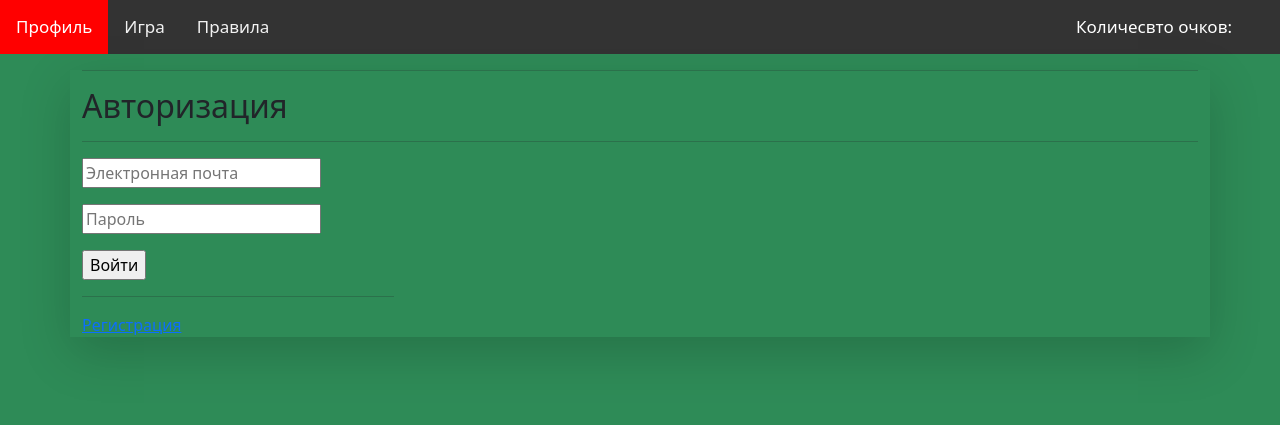
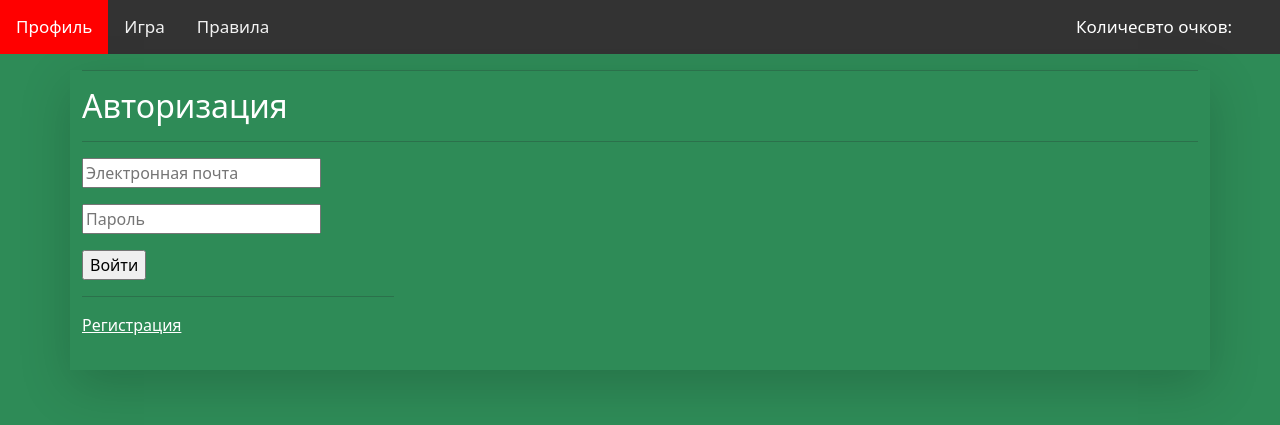
Before and after one commit to denistred/flask_project, a Flask app: page /login in a window 1280 px wide. Shown: the top 425 px of the page. Run offline with Flask 3, Linux system fonts and the light colour scheme; some libraries are stand-ins or nearby versions.

Commit message:
style change

```diff
--- a/static/style/style.css
+++ b/static/style/style.css
@@ -12,6 +12,14 @@ button {
   border-radius: 10px;
   color: white;
   margin: 5px 5px 5px;
+}
+
+#main {
+  height: 300px;
+}
+
+#flash{
+  color: white;
 }
 
 .btn-primary {
@@ -148,11 +156,18 @@ button {
   font-size: 24px;
 }
 
+a{
+  color:white;
+}
+
 p{
   color:white;
 }
 h1{
   color:white;
+}
+h2 {
+  color: white;
 }
 h3{
   color: white;
--- a/templates/login.html
+++ b/templates/login.html
@@ -10,7 +10,7 @@
 
 	{{ super() }}
 	{% for cat, msg in get_flashed_messages(True) %}
-		<div class="flash {{cat}}">{{msg}}</div>
+		<div class="flash {{cat}}" id="flash">{{msg}}</div>
 	{% endfor %}
 	<form action="" method="post">
 		{{ form.hidden_tag() }}
--- a/templates/register.html
+++ b/templates/register.html
@@ -10,7 +10,7 @@
 
 	{{ super() }}
 	{% for cat, msg in get_flashed_messages(True) %}
-		<div class="flash {{cat}}">
+		<div class="flash {{cat}}" id="flash">
 			{{msg}}
 		</div>
 	{% endfor %}
```
